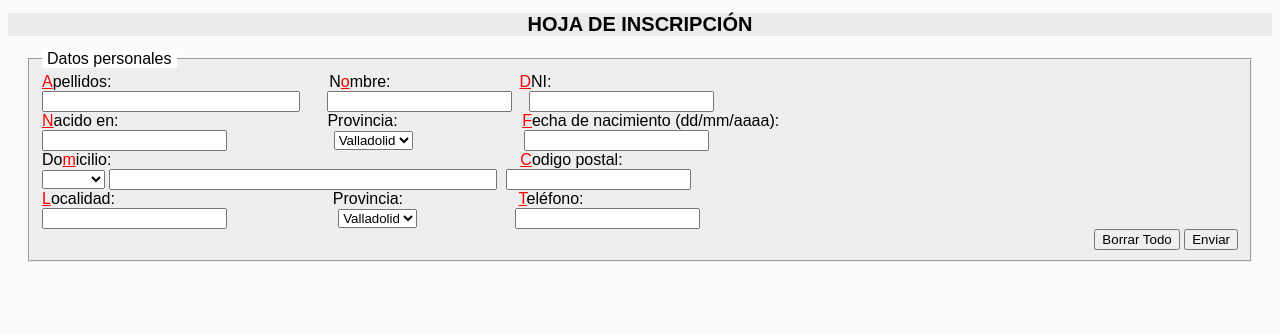
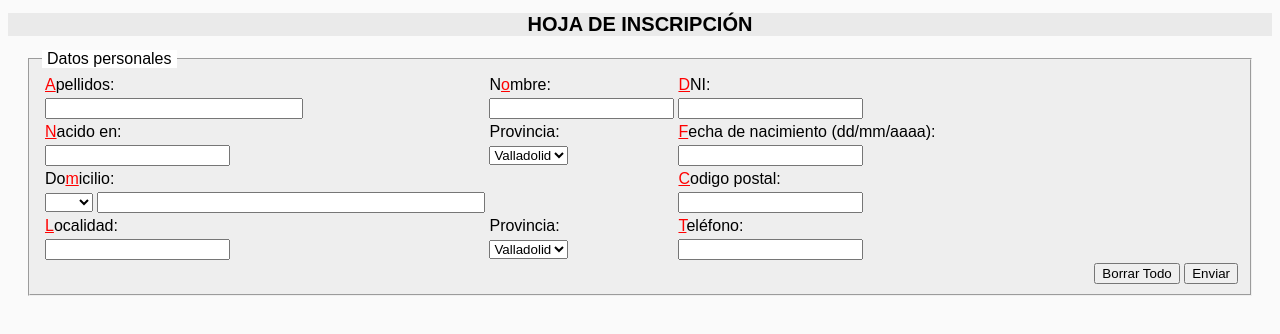
Before and after one commit to sergiomartin6/LENGUAJE-DE-MARCAS, a plain HTML site: page EJERCICIO7CSS/index.html in a window 1280 px wide. Drawn offline with Linux system fonts and the light colour scheme.

Commit message:
Ejercicio 7 bien hecho

```diff
--- a/EJERCICIO7CSS/index.html
+++ b/EJERCICIO7CSS/index.html
@@ -15,39 +15,51 @@
         <legend>
             Datos personales
         </legend>
-        <span class="rojo">A</span>pellidos: &nbsp &nbsp &nbsp &nbsp &nbsp &nbsp &nbsp &nbsp &nbsp &nbsp &nbsp &nbsp
-        &nbsp &nbsp &nbsp &nbsp &nbsp &nbsp &nbsp &nbsp &nbsp &nbsp &nbsp &nbsp N<span class="rojo">o</span>mbre: &nbsp
-        &nbsp &nbsp &nbsp &nbsp &nbsp &nbsp &nbsp &nbsp &nbsp &nbsp &nbsp &nbsp &nbsp <span class="rojo">D</span>NI:<br>
-        <input type="text" id="apellidos">&nbsp &nbsp &nbsp <input type="text" id="nombre"> &nbsp &nbsp<input
-            type="text"><br>
-        <span class="rojo"> N</span>acido en: &nbsp &nbsp &nbsp &nbsp &nbsp &nbsp &nbsp &nbsp &nbsp &nbsp &nbsp &nbsp
-        &nbsp &nbsp &nbsp &nbsp &nbsp &nbsp &nbsp &nbsp &nbsp &nbsp &nbsp Provincia: &nbsp &nbsp &nbsp &nbsp &nbsp &nbsp
-        &nbsp &nbsp &nbsp &nbsp &nbsp &nbsp &nbsp &nbsp<span class="rojo">F</span>echa de nacimiento (dd/mm/aaaa):<br>
-        <input type="text"> &nbsp &nbsp &nbsp &nbsp &nbsp &nbsp &nbsp &nbsp &nbsp &nbsp &nbsp &nbsp<select
-            name="Valladolid">
-            <option value="Valladolid">Valladolid</option>
-        </select> &nbsp &nbsp &nbsp &nbsp &nbsp &nbsp &nbsp &nbsp &nbsp &nbsp &nbsp &nbsp <input type="text"><br>
-        Do<span class="rojo">m</span>icilio: &nbsp &nbsp &nbsp &nbsp &nbsp &nbsp &nbsp &nbsp &nbsp &nbsp &nbsp &nbsp
-        &nbsp &nbsp &nbsp &nbsp &nbsp &nbsp &nbsp &nbsp &nbsp &nbsp &nbsp &nbsp &nbsp &nbsp &nbsp &nbsp &nbsp &nbsp
-        &nbsp &nbsp &nbsp &nbsp &nbsp &nbsp &nbsp &nbsp &nbsp &nbsp &nbsp &nbsp &nbsp &nbsp &nbsp &nbsp<span
-            class="rojo">C</span>odigo postal:<br>
-        <select name="domicilio">
-            <option value="domicilio">&nbsp &nbsp &nbsp &nbsp &nbsp &nbsp</option>
-        </select> <input id="domicilio" type="text"> &nbsp<input type="text"><br>
-        <span class="rojo"> L</span>ocalidad: &nbsp &nbsp &nbsp &nbsp &nbsp &nbsp &nbsp &nbsp &nbsp &nbsp &nbsp &nbsp
-        &nbsp &nbsp &nbsp &nbsp &nbsp &nbsp &nbsp &nbsp &nbsp &nbsp &nbsp &nbsp Provincia: &nbsp &nbsp &nbsp &nbsp &nbsp
-        &nbsp &nbsp &nbsp &nbsp &nbsp &nbsp &nbsp &nbsp<span class="rojo">T</span>eléfono:<br>
-        <input type="text"> &nbsp &nbsp &nbsp &nbsp &nbsp &nbsp &nbsp &nbsp &nbsp &nbsp &nbsp &nbsp <select
-            name="Valladolid">
-            <option value="Valladolid">Valladolid</option>
-        </select> &nbsp &nbsp &nbsp &nbsp &nbsp &nbsp &nbsp &nbsp &nbsp &nbsp &nbsp<input type="text"><br>
+        <table>
+            <tr>
+                <td><span class="rojo">A</span>pellidos:</td>
+                <td>N<span class="rojo">o</span>mbre:</td>
+                <td><span class="rojo">D</span>NI:</td>
+            </tr>
+            <tr>
+                <td><input type="text" id="apellidos"></td>
+                <td><input type="text" id="nombre"></td>
+                <td><input type="text"></td>
+            </tr>
+            <tr>
+                <td><span class="rojo"> N</span>acido en:</td>
+                <td>Provincia:</td>
+                <td><span class="rojo">F</span>echa de nacimiento (dd/mm/aaaa):</td>
+            </tr>
+            <tr>
+                <td> <input type="text"></td>
+                <td><select name="Valladolid"><option value="Valladolid">Valladolid</option> </select></td>
+                <td><input type="text"></td>
+            </tr>
+            <tr>
+                <td>Do<span class="rojo">m</span>icilio:</td>
+                <td></td>
+                <td><span class="rojo">C</span>odigo postal:</td>
+            </tr>
+            <tr>
+                <td><select name="domicilio"><option value="domicilio">&nbsp &nbsp &nbsp &nbsp </option></select> <input id="domicilio" type="text"></td>
+                <td></td>
+                <td><input type="text"></td>
+            </tr>
+            <tr>
+                <td><span class="rojo"> L</span>ocalidad:</td>
+                <td>Provincia:</td>
+                <td><span class="rojo">T</span>eléfono:</td>
+            </tr>
+            <tr>
+                <td><input type="text"></td>
+                <td><select name="Valladolid"><option value="Valladolid">Valladolid</option></select></td>
+                <td><input type="text"></td>
+            </tr>
 
+        </table>
         <p id="botones"><button type="reset">Borrar Todo</button>
             <button type="submit">Enviar</button>
-        </p>
-
-
-
     </fieldset>
 
 </body>
```
